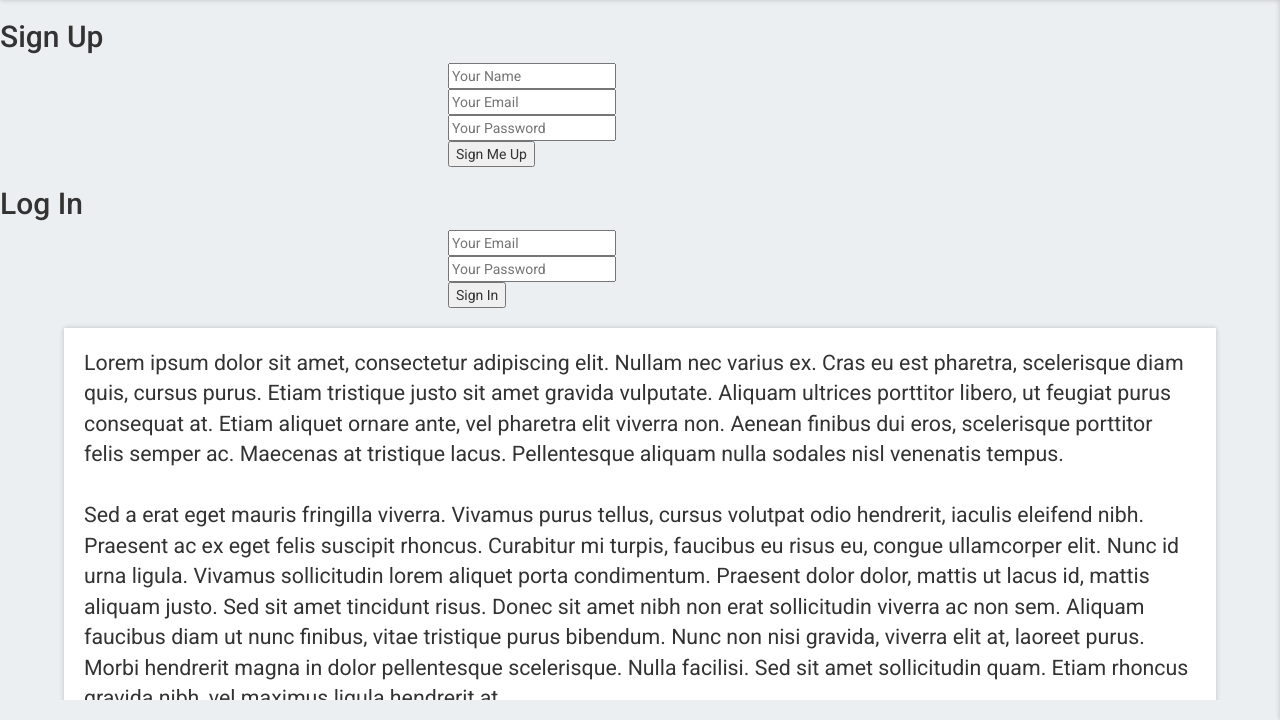
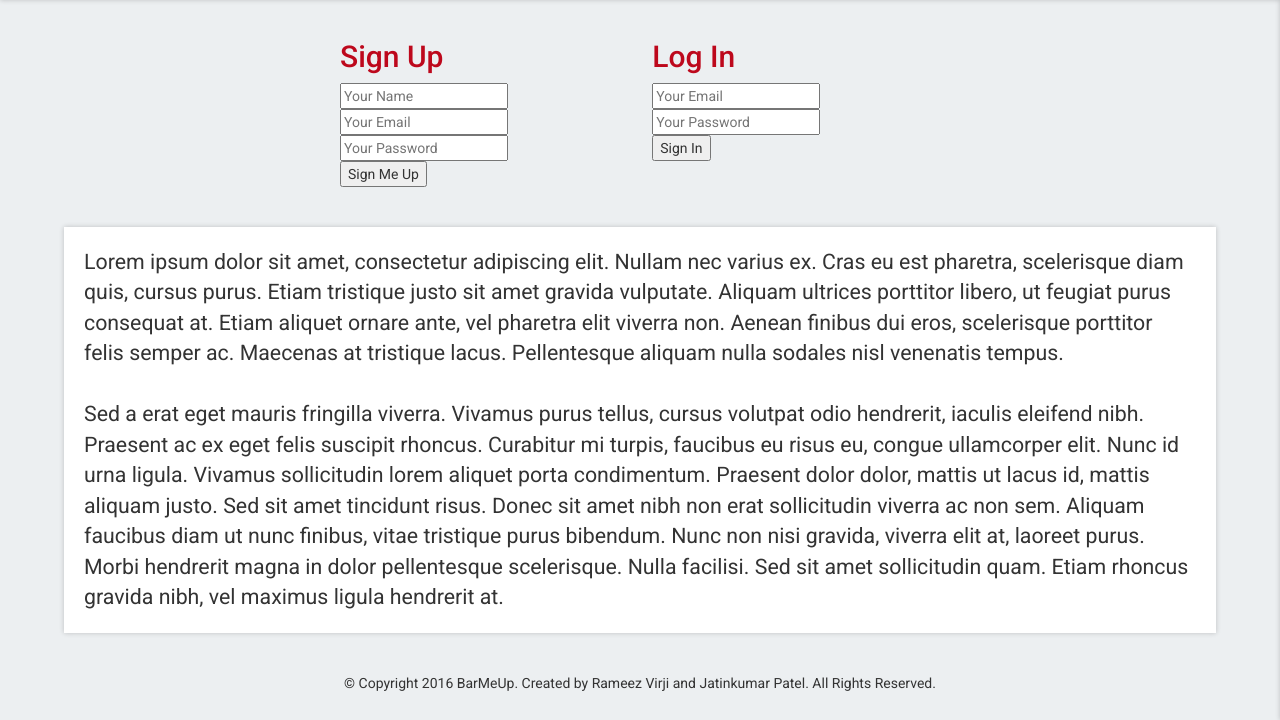
Before and after one commit to rameezv/BarFinder, a PHP site: page / in a window 1280 px wide. Shown: the part 80-800 px from the top of the page. Run offline with PHP 8.4, Linux system fonts and the light colour scheme; some libraries are stand-ins or nearby versions.

Commit message:
Styled login system

```diff
--- a/css/style.css
+++ b/css/style.css
@@ -21,6 +21,10 @@ h1 {
     font-family: 'Exo 2', sans-serif;
     font-size: 40pt;
     font-weight: 900;
+}
+
+h2 {
+    color: #bd081c;
 }
 
 #map {
@@ -128,6 +132,19 @@ h1 {
     font-size: 16pt;
 }
 
+#login-form {
+    width: 70%;
+    position: relative;
+    left:50%;
+    margin-left:-25%;
+}
+
+#login-form .logform {
+    display:inline-block;
+    width: 30%;
+    margin: 20px;
+}
+
 .shadow {
     -webkit-box-shadow: 0 0 5px 0 rgba(0,0,0,0.2);
     box-shadow: 0 0 5px 0 rgba(0,0,0,0.2);
--- a/view/login.php
+++ b/view/login.php
@@ -28,7 +28,7 @@
 <div class="logform">
     <h2>Sign Up</h2>
     <form method="post" action="index.php">
-    <table align="center" width="30%" border="0">
+    <table align="center" width="100%" border="0">
     <tr>
     <td><input type="text" name="name" placeholder="Your Name" required /></td>
     </tr>
@@ -48,7 +48,7 @@
 <div class="logform">
     <h2>Log In</h2>
     <form method="post" action="index.php">
-    <table align="center" width="30%" border="0">
+    <table align="center" width="100%" border="0">
     <tr>
     <td><input type="text" name="email" placeholder="Your Email" required /></td>
     </tr>
```
